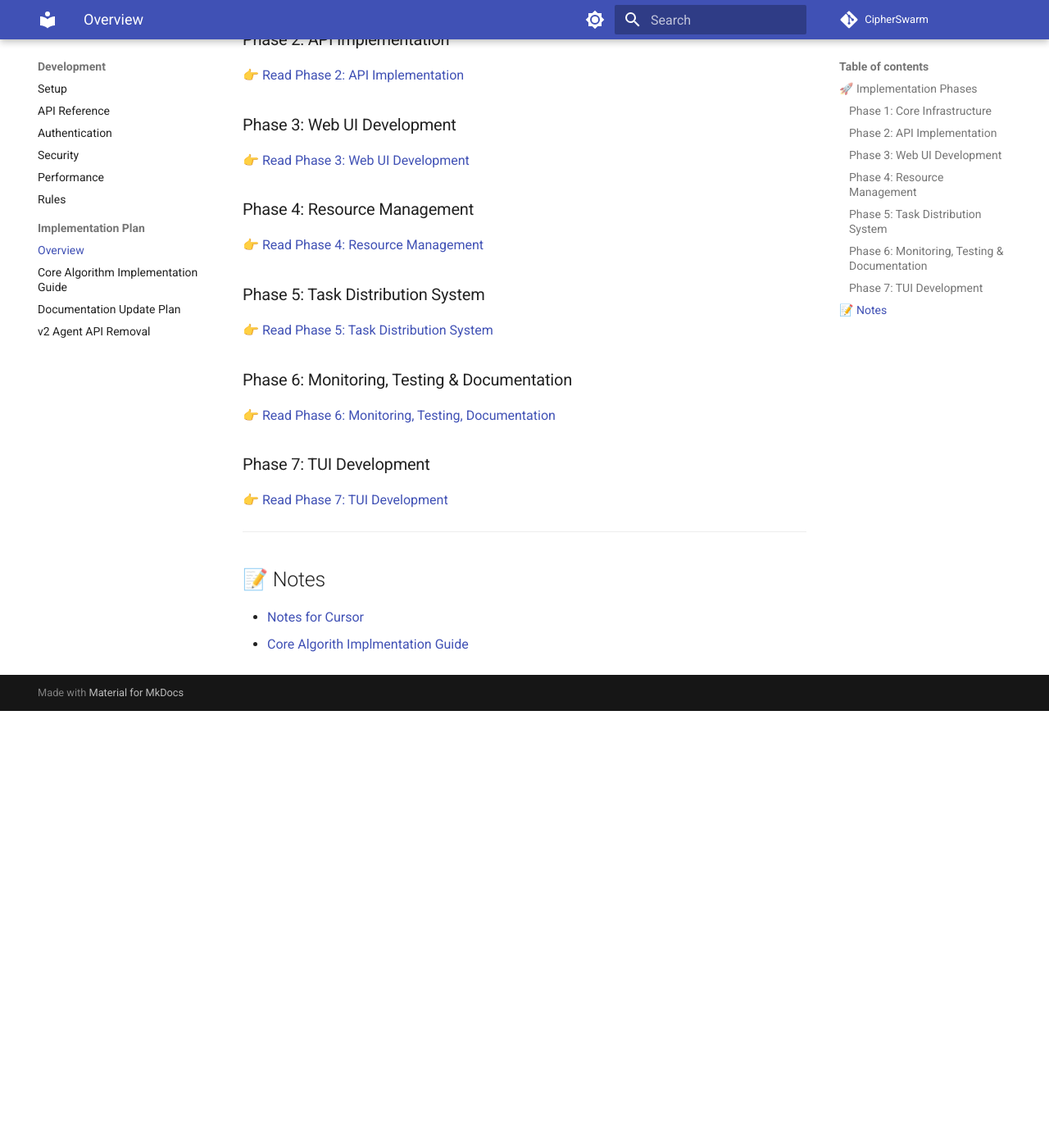
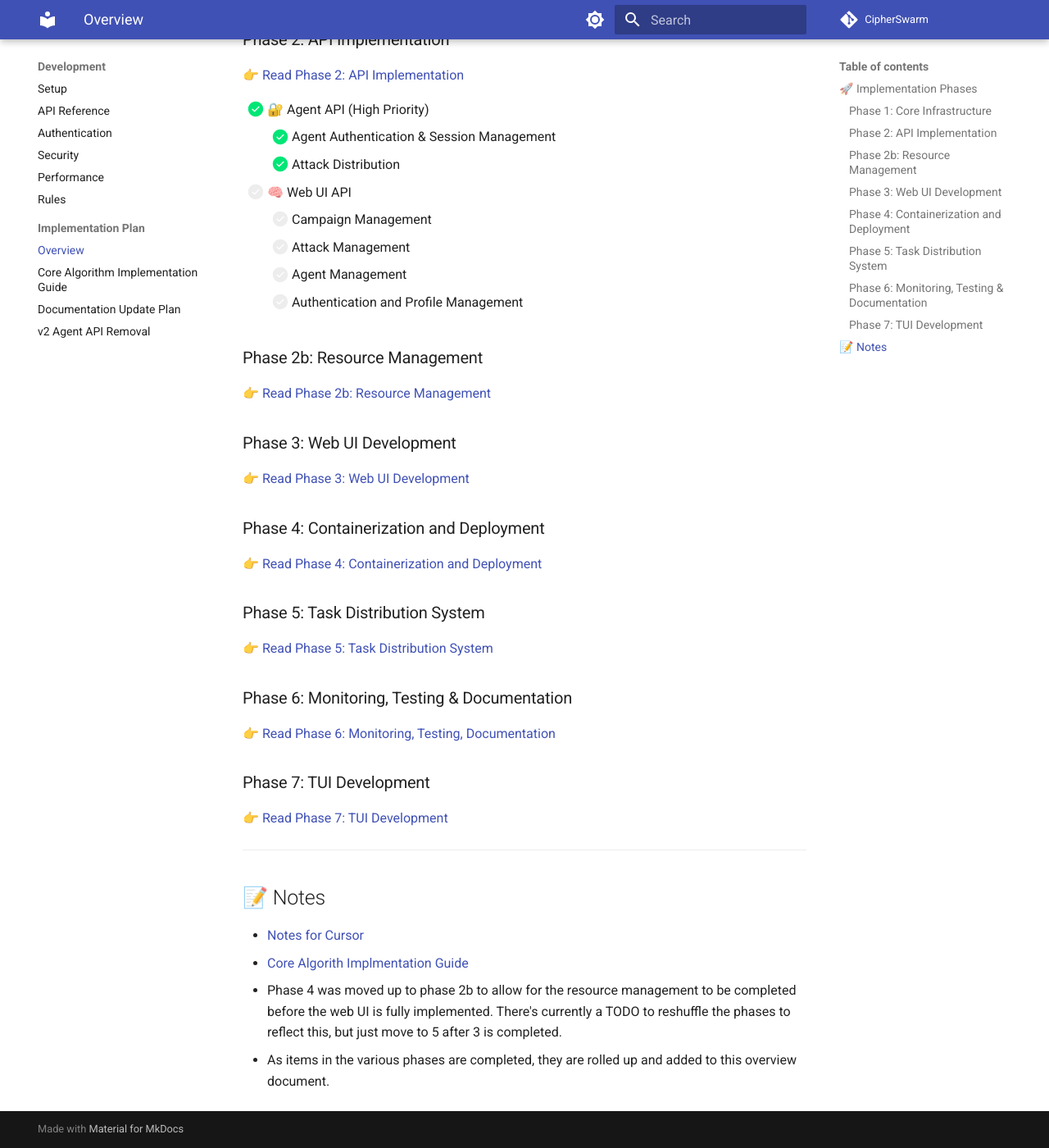
Before and after one commit to unclesp1d3r/CipherSwarm, an MkDocs documentation site: the page built from docs/v2_rewrite_implementation_plan/implementation_plan.md, in a window 1280 px wide and 1400 px high, scrolled down 735 px. Shown: the whole window at 82% size. Built offline with MkDocs 1.6.1 and Material for MkDocs 9.7.7, drawn with Linux system fonts in a browser that asks for light colours; comment, search, counter and statistics services are not loaded; before the commit the page ends 1602 px from its top, so only the background shows below that.

Commit message:
feat(docs): update implementation plan and resource management phases
- Reformatted the features and quick links sections in index.md for improved readability.
- Introduced phase 2b for Resource Management, moving it from phase 4 to allow earlier implementation.
- Updated phase 4 to focus on Containerization and Deployment, detailing Docker standards and CI/CD integration.
- Removed the outdated phase 4 resource management document to streamline the implementation plan.

Signed-off-by: @unclesp1d3r
Signed-off-by: UncleSp1d3r <unclespider@protonmail.com>

```diff
--- a/docs/v2_rewrite_implementation_plan/implementation_plan.md
+++ b/docs/v2_rewrite_implementation_plan/implementation_plan.md
@@ -22,13 +22,26 @@ This document outlines the phased implementation plan for rebuilding CipherSwarm
 
 👉 [Read Phase 2: API Implementation](phase-2-api-implementation.md)
 
+-   [x] 🔐 Agent API (High Priority)
+    -   [x] Agent Authentication & Session Management
+    -   [x] Attack Distribution
+-   [ ] 🧠 Web UI API
+    -   [ ] Campaign Management
+    -   [ ] Attack Management
+    -   [ ] Agent Management
+    -   [ ] Authentication and Profile Management
+
+### Phase 2b: Resource Management
+
+👉 [Read Phase 2b: Resource Management](phase-2b-resource-management.md)
+
 ### Phase 3: Web UI Development
 
 👉 [Read Phase 3: Web UI Development](phase-3-web-ui.md)
 
-### Phase 4: Resource Management
+### Phase 4: Containerization and Deployment
 
-👉 [Read Phase 4: Resource Management](phase-4-resource-management.md)
+👉 [Read Phase 4: Containerization and Deployment](phase-4-containerization-deployment.md)
 
 ### Phase 5: Task Distribution System
 
@@ -48,3 +61,5 @@ This document outlines the phased implementation plan for rebuilding CipherSwarm
 
 -   [Notes for Cursor](notes-for-cursor.md)
 -   [Core Algorith Implmentation Guide](core_algorithm_implementation_guide.md)
+-   Phase 4 was moved up to phase 2b to allow for the resource management to be completed before the web UI is fully implemented. There's currently a TODO to reshuffle the phases to reflect this, but just move to 5 after 3 is completed.
+-   As items in the various phases are completed, they are rolled up and added to this overview document.
--- a/tools/__init__.py
+++ /dev/null
@@ -1 +0,0 @@
-# This file marks the tools directory as a package for Python imports.
```
Also changed, not shown: docs/index.md (+16 -16 lines), docs/v2_rewrite_implementation_plan/phase-2-api-implementation.md (+11 -1 lines), docs/v2_rewrite_implementation_plan/phase-2b-resource-management.md (added, +43 -0 lines), docs/v2_rewrite_implementation_plan/phase-4-containerization-deployment.md (added, +138 -0 lines), docs/v2_rewrite_implementation_plan/phase-4-resource-management.md (deleted, +0 -42 lines).
